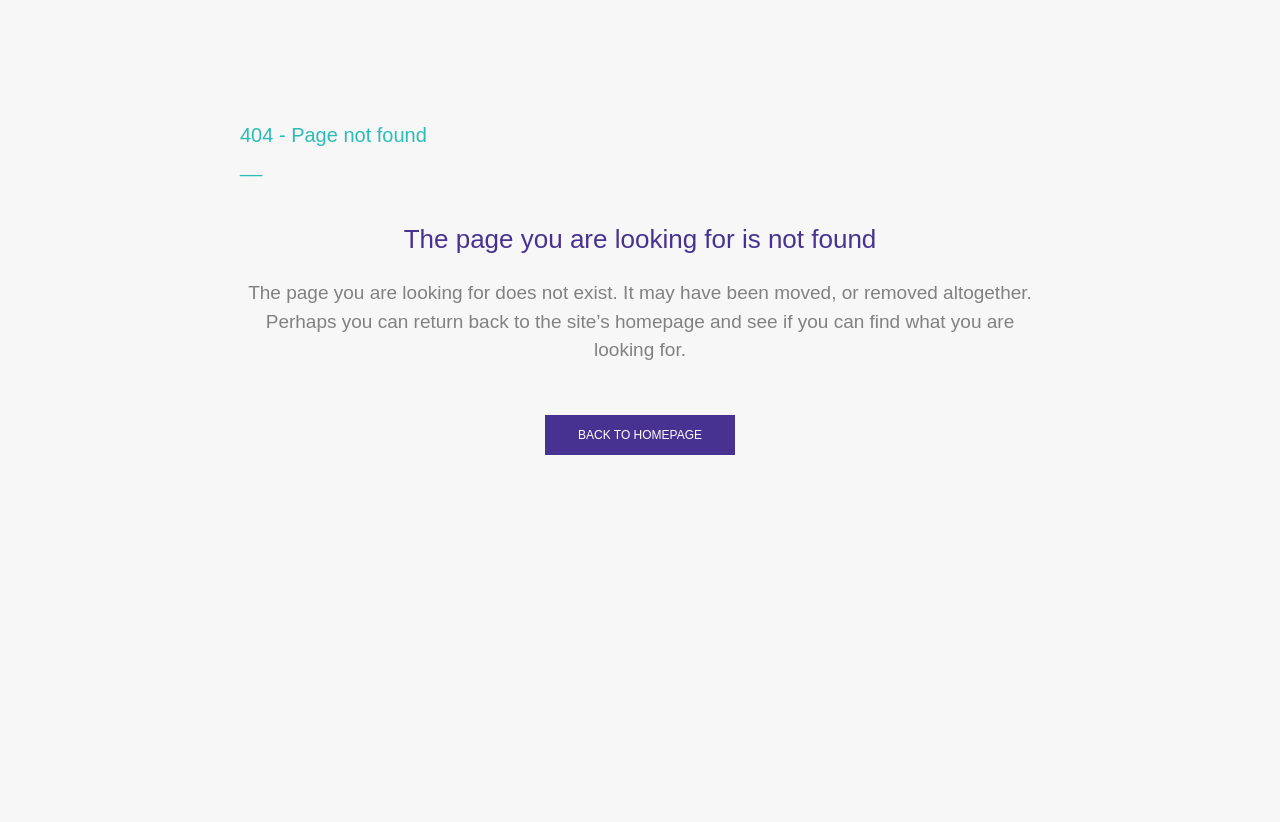
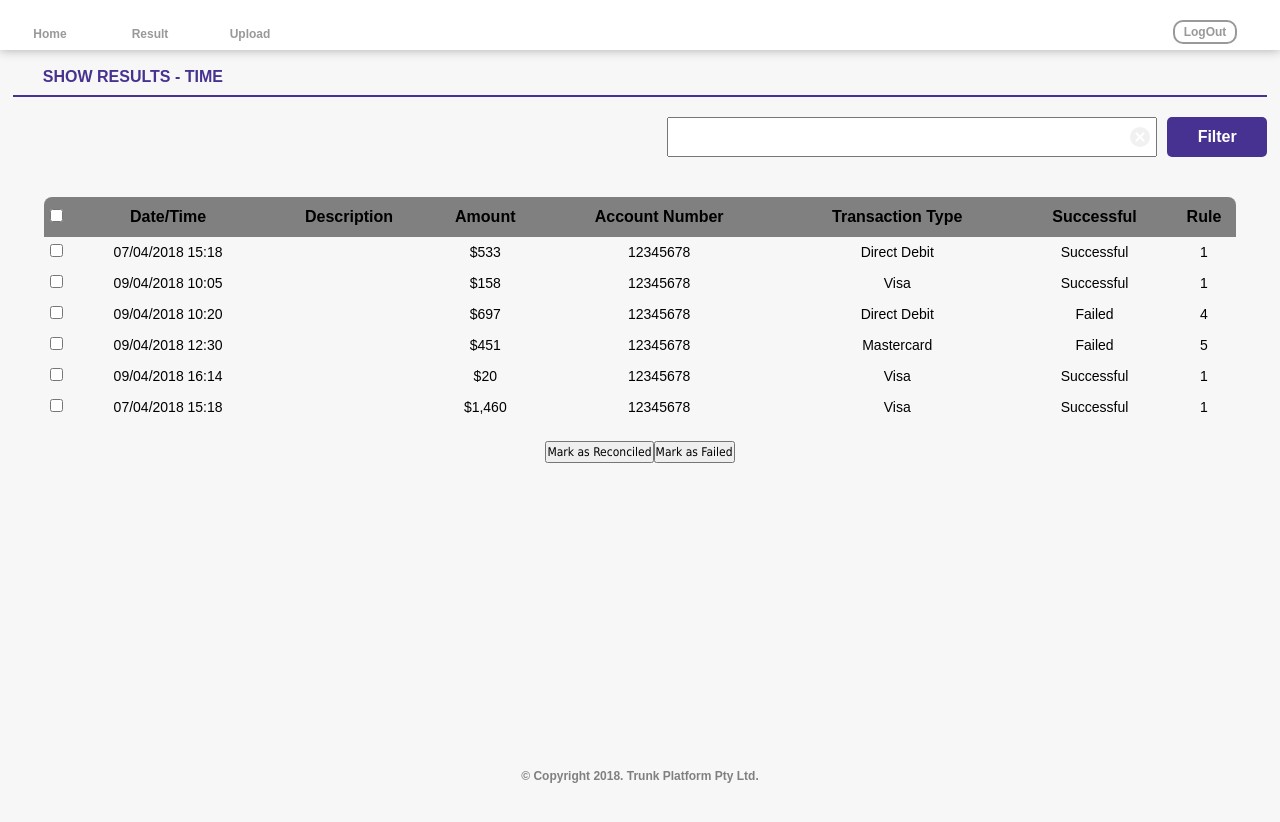
Before and after one commit to ishwar-virdi/TrunkReact, a React (Create React App) app: page /reconciledetails/1 in a window 1280 px wide. Shown: the top 822 px of the page. After the commit the page ends 800 px from the top, so only its background shows below. Built offline with nearby package versions, Linux system fonts and the light colour scheme; no server answers.

Commit message:
Change URL

```diff
--- a/src/App.js
+++ b/src/App.js
@@ -9,7 +9,6 @@ import history from './view/mainPage/result/result';
 import upload from './view/mainPage/upload/upload';
 import receipt from './view/mainPage/result/receipt/receipt';
 import detail from './view/mainPage/detail/detail';
-import chart from './view/components/content/chart';
 import notFoundPage from './view/notFoundPage';
 
 class App extends Component {
@@ -21,11 +20,10 @@ class App extends Component {
                         <Route exact path="/" component={login} />
                         <Route exact path="/login" component={login} />
                         <Route path="/home" component={home} />
-                        <Route path="/chart" component={chart} />
-                        <Route path="/result" component={history} />
+                        <Route path="/reconcileresults" component={history} />
                         <Route path="/upload" component={upload} />
-                        <Route path="/detail/:id" component={detail} />
-                        <Route path="/receipt/:id" component={receipt} />
+                        <Route path="/reconciledetails/:id" component={detail} />
+                        <Route path="/reconcilereceipt/:id" component={receipt} />
                         <Route path="/rangeDatePicker" component={rangeDatePicker} />
                         <Route path="/singleDatePicker" component={singleDatePicker} />
                         <Route path="*" component={notFoundPage} />
--- a/src/view/components/content/header.js
+++ b/src/view/components/content/header.js
@@ -1,7 +1,6 @@
 import React from 'react';
 import "../../../stylesheets/content/header.css";
 import {Link, Redirect } from 'react-router-dom';
-
 import {apiurl} from "../../../config/constants"
 import axios from "axios/index";
 class Header extends React.Component {
@@ -13,7 +12,13 @@ class Header extends React.Component {
             items:["Home","Result","Upload"],
             logoutUrl: apiurl + "/api/v1/userLogout",
             isLogin:null,
-        };
+            url:{
+                "Home":"home",
+                "Result":"reconcileresults",
+                "Upload":"upload",
+            },
+        }
+        ;
         this.handleLogOut = this.handleLogOut.bind(this);
     }
 
@@ -81,16 +86,24 @@ class Header extends React.Component {
         }
     }
 
-
+    returnHeader =()=>{
+        let list = [];
+        let items = this.state.items;
+        for(let i = 0; i < items.length;i++){
+            let value = items[i];
+            let url = this.state.url[value].toLowerCase();
+            if(this.state.clicked === items[i]){
+                list.push(<li key={i}><Link to={{pathname:"/"+url}} onClick={this.handleClick.bind(this,{value})} className="header-item clicked">{value}</Link></li>);
+            }else{
+                list.push(<li key={i}><Link to={{pathname:"/"+url}} onClick={this.handleClick.bind(this,{value})} className="header-item" >{value}</Link></li>);
+            }
+        }
+        return list;
+    };
     render() {
-        const {items,isLogin} = this.state;
-        let item = items.map((value,i)=>(
-            this.state.clicked === value ? (
-                <li key={i}><Link to={{pathname:"/"+value.toLowerCase()}} onClick={this.handleClick.bind(this,{value})} className="header-item clicked">{value}</Link></li>
-            ) : (
-                <li key={i}><Link to={{pathname:"/"+value.toLowerCase()}} onClick={this.handleClick.bind(this,{value})} className="header-item" >{value}</Link></li>
-            )
-        ));
+        const {isLogin} = this.state;
+        let list = this.returnHeader();
+        this.returnHeader();
         return (
             <header>
                 {
@@ -101,7 +114,7 @@ class Header extends React.Component {
                 <div className="headerLayer">
                     <div className="header-item-panel">
                         <ul className="header-content">
-                            {item}
+                            {list}
                         </ul>
                     </div>
                     <div className="logout">
--- a/src/view/mainPage/home/dashboard.js
+++ b/src/view/mainPage/home/dashboard.js
@@ -26,9 +26,7 @@ class Dashboard extends Component{
                         let label = element[0]._index;
                         var labels = this.data.datasets[element[0]._index];
                         let value = this.data.datasets[series].data[label];
-
-                        console.log(value);
-                        window.open('http://localhost:3000/detail/'+value);
+                        window.open('http://localhost:3000/reconciledetails/'+value);
                     }
                 },
                 // title: {
--- a/src/view/mainPage/result/reconcileItem.js
+++ b/src/view/mainPage/result/reconcileItem.js
@@ -114,7 +114,7 @@ class ReconcileItem extends React.Component {
         );
         const showBtn = (
             <div className="reconcile-btn fl">
-                <Link to={{pathname:"/detail/" + value.id}} target="_blank">{this.state.btn}</Link>
+                <Link to={{pathname:"/reconciledetails/" + value.id}} target="_blank">{this.state.btn}</Link>
             </div>
         );
         const method = recordIsTitle ? (
```
